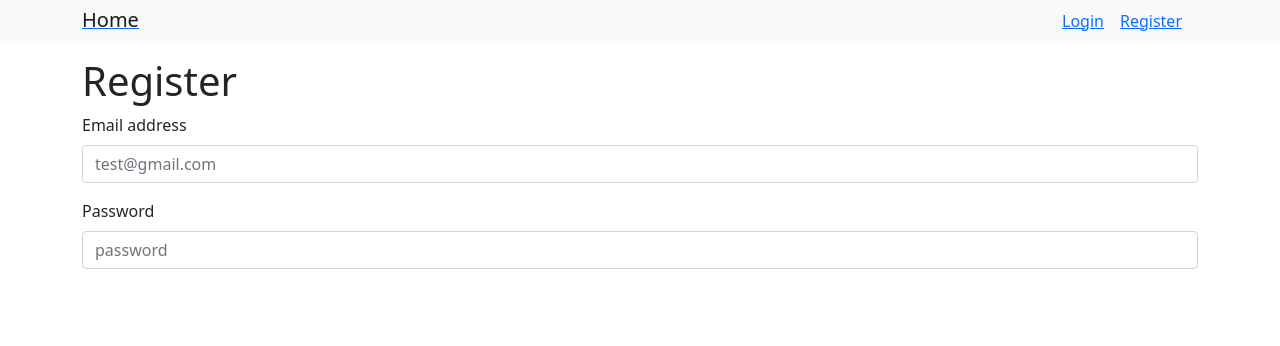
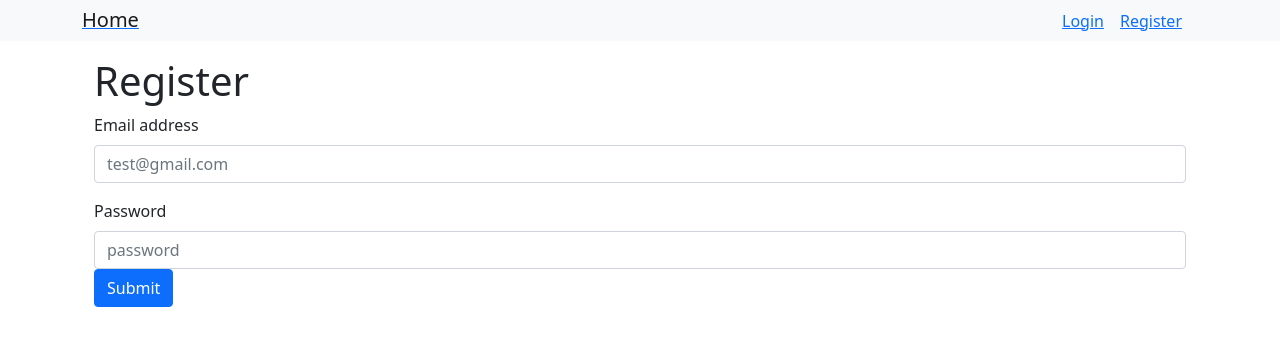
Before and after one commit to MiguelLamas/pern-authentication-system, a React (Create React App) app in the folder client/: page /register in a window 1280 px wide. Shown: the top 346 px of the page. Built offline with nearby package versions, Linux system fonts and the light colour scheme.

Commit message:
Added a Button to Register component

```diff
--- a/client/src/pages/register.js
+++ b/client/src/pages/register.js
@@ -17,7 +17,7 @@ const Register = () => {
 
   return (
     <Layout>
-      <form onSubmit={(e) => onSubmit(e)} className="container mt-3"></form>
+      <form onSubmit={(e) => onSubmit(e)} className="container mt-3">
         <h1>Register</h1>
 
         <div className="mb-3">
@@ -51,6 +51,11 @@ const Register = () => {
             required //field required
           />
         </div>
+
+        <button type="submit" className="btn btn-primary">
+          Submit
+        </button>
+      </form>
     </Layout>
   );
 };
```
Lines whose indentation alone changed are shown as unchanged.
